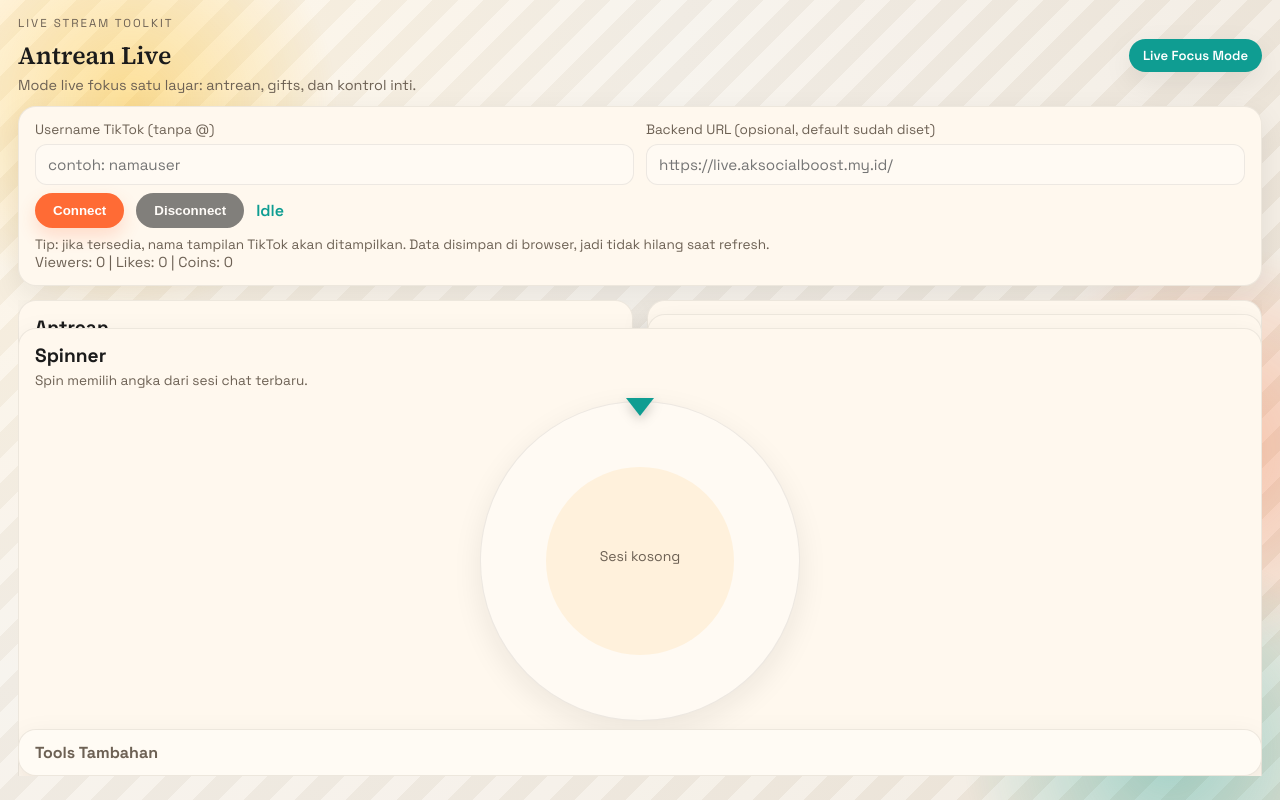
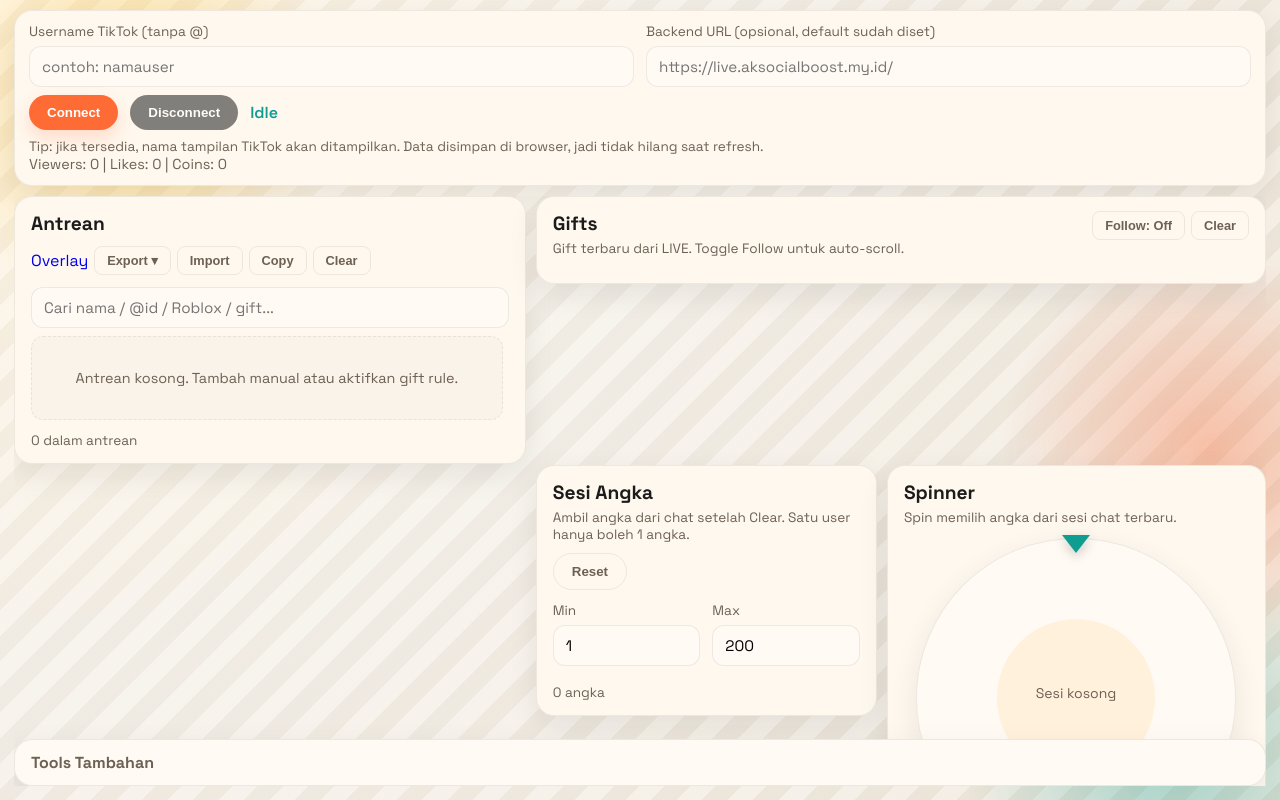
Before and after one commit to RapidTest25/Live-Tiktok-RapidTest25, a plain HTML site: page index.html in a window 1280 px wide. Drawn offline with nearby package versions, Linux system fonts and the light colour scheme.

Commit message:
Fix side-by-side grid layout and remove leftover top section

```diff
--- a/index.html
+++ b/index.html
@@ -10,9 +10,9 @@
   <link rel="preconnect" href="https://fonts.gstatic.com" crossorigin>
   <link href="https://fonts.googleapis.com/css2?family=Space+Grotesk:wght@400;600;700&family=Source+Serif+4:opsz,wght@8..60,600&display=swap" rel="stylesheet">
 
-  <link rel="stylesheet" href="styles.css?v=20260603-focuslayout1">
+  <link rel="stylesheet" href="styles.css?v=20260603-gridlayout2">
   <script src="https://cdnjs.cloudflare.com/ajax/libs/socket.io/4.4.1/socket.io.min.js" crossorigin="anonymous" referrerpolicy="no-referrer"></script>
-  <script src="app.js?v=20260603-focuslayout1" defer></script>
+  <script src="app.js?v=20260603-gridlayout2" defer></script>
 </head>
 <body>
   <div class="bg-orb orb-1"></div>
@@ -20,15 +20,6 @@
   <div class="bg-orb orb-3"></div>
 
   <div class="app">
-    <header class="hero">
-      <div>
-        <p class="eyebrow">Live Stream Toolkit</p>
-        <h1>Antrean Live</h1>
-        <p class="subtitle">Mode live fokus satu layar: antrean, gifts, dan kontrol inti.</p>
-      </div>
-      <div class="badge">Live Focus Mode</div>
-    </header>
-
     <section class="card connect-card">
       <div class="row">
         <div class="field">
@@ -53,7 +44,7 @@
     </section>
 
     <main class="grid">
-      <section class="card panel">
+      <section class="card panel queue-panel">
         <div class="panel-header">
           <div>
             <h2>Antrean</h2>
@@ -76,7 +67,7 @@
         </div>
       </section>
 
-      <section class="card panel">
+      <section class="card panel gifts-panel">
         <div class="panel-header">
           <div>
             <h2>Gifts</h2>
@@ -90,7 +81,7 @@
         <div id="giftList" class="list gift-list"></div>
       </section>
 
-      <section class="card panel compact-panel">
+      <section class="card panel compact-panel session-panel">
         <div class="panel-header">
           <div>
             <h2>Sesi Angka</h2>
@@ -114,7 +105,7 @@
         </div>
       </section>
 
-      <section class="card panel compact-panel">
+      <section class="card panel compact-panel spinner-panel">
         <div class="panel-header">
           <div>
             <h2>Spinner</h2>
--- a/styles.css
+++ b/styles.css
@@ -89,7 +89,7 @@ body::before {
   z-index: 1;
   max-width: 1480px;
   margin: 0 auto;
-  padding: 16px 18px 24px;
+  padding: 10px 14px 14px;
   height: 100vh;
   display: flex;
   flex-direction: column;
@@ -156,7 +156,8 @@ body::before {
 }
 
 .connect-card {
-  margin-bottom: 14px;
+  margin-bottom: 10px;
+  padding: 12px 14px;
 }
 
 .row {
@@ -273,36 +274,37 @@ button:hover:not(:disabled) {
 
 .grid {
   display: grid;
-  gap: 14px;
-  grid-template-columns: repeat(2, minmax(0, 1fr));
+  gap: 10px;
+  grid-template-columns: minmax(420px, 1.35fr) minmax(300px, 0.9fr) minmax(300px, 1fr);
   align-items: start;
   flex: 1;
   min-height: 0;
   overflow: hidden;
-  grid-template-rows: minmax(0, 1fr) minmax(0, 0.9fr) auto;
+  grid-template-rows: minmax(0, 0.98fr) minmax(0, 1fr) auto;
 }
 
-.grid > .panel:nth-child(1) {
+.queue-panel {
   grid-column: 1;
   grid-row: 1 / span 2;
   min-height: 0;
 }
 
-.grid > .panel:nth-child(2) {
-  grid-column: 2;
+.gifts-panel {
+  grid-column: 2 / span 2;
   grid-row: 1;
   min-height: 0;
 }
 
-.grid > .panel:nth-child(3) {
+.session-panel {
   grid-column: 2;
   grid-row: 2;
   min-height: 0;
 }
 
-.grid > .panel:nth-child(4) {
-  grid-column: 1 / -1;
-  grid-row: 3;
+.spinner-panel {
+  grid-column: 3;
+  grid-row: 2;
+  min-height: 0;
 }
 
 .queue-toolbar {
@@ -557,14 +559,24 @@ button:hover:not(:disabled) {
 }
 
 .compact-wheel-frame {
-  width: 220px;
-  height: 220px;
+  width: 190px;
+  height: 190px;
 }
 
 .compact-wheel-frame #wheel,
 .compact-wheel-frame canvas {
-  width: 200px;
-  height: 200px;
+  width: 170px;
+  height: 170px;
+}
+
+.spinner-panel .winner-display {
+  margin-top: 6px;
+  padding: 8px 10px;
+  font-size: 0.84rem;
+}
+
+.spinner-panel .row.wrap {
+  gap: 8px;
 }
 
 .joki-list .list-item.joki-card {
@@ -723,7 +735,7 @@ button:hover:not(:disabled) {
 
 .tools-drawer {
   grid-column: 1 / -1;
-  grid-row: 4;
+  grid-row: 3;
   padding: 0;
   overflow: hidden;
 }
```
